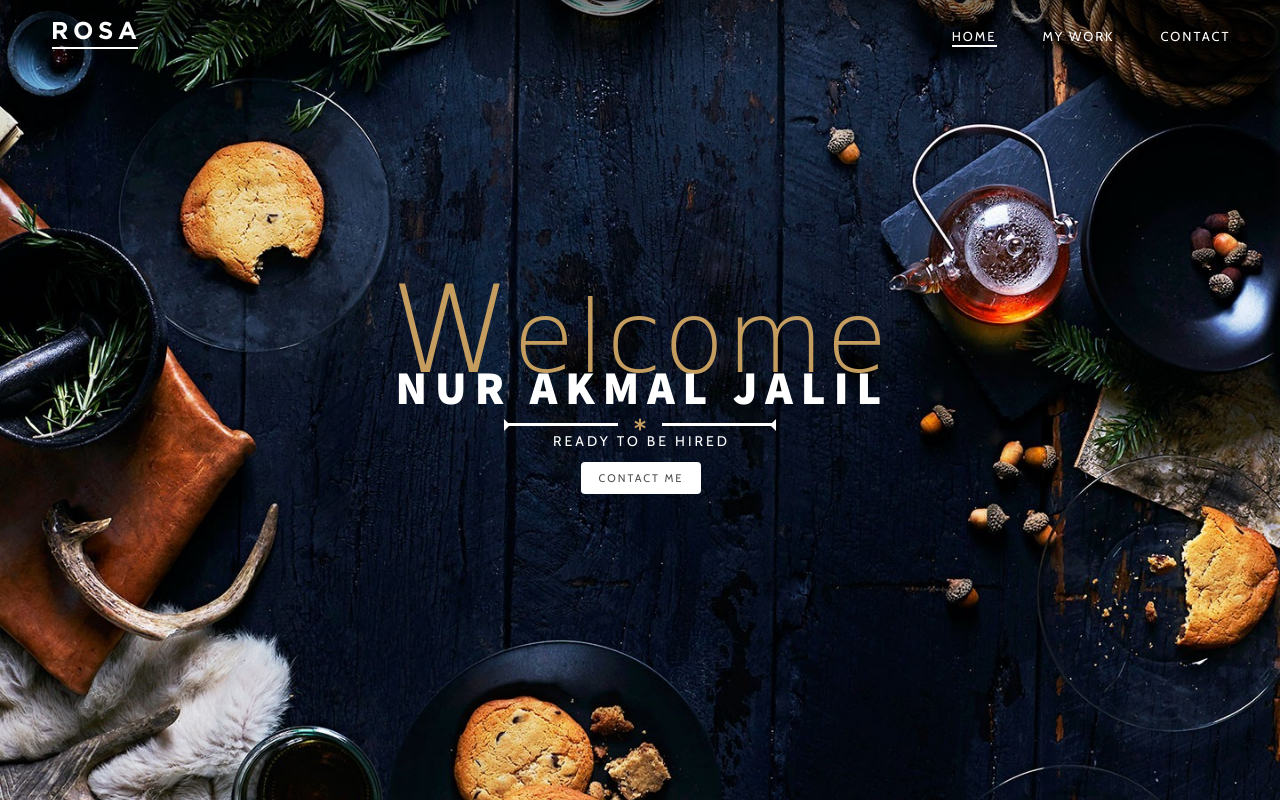
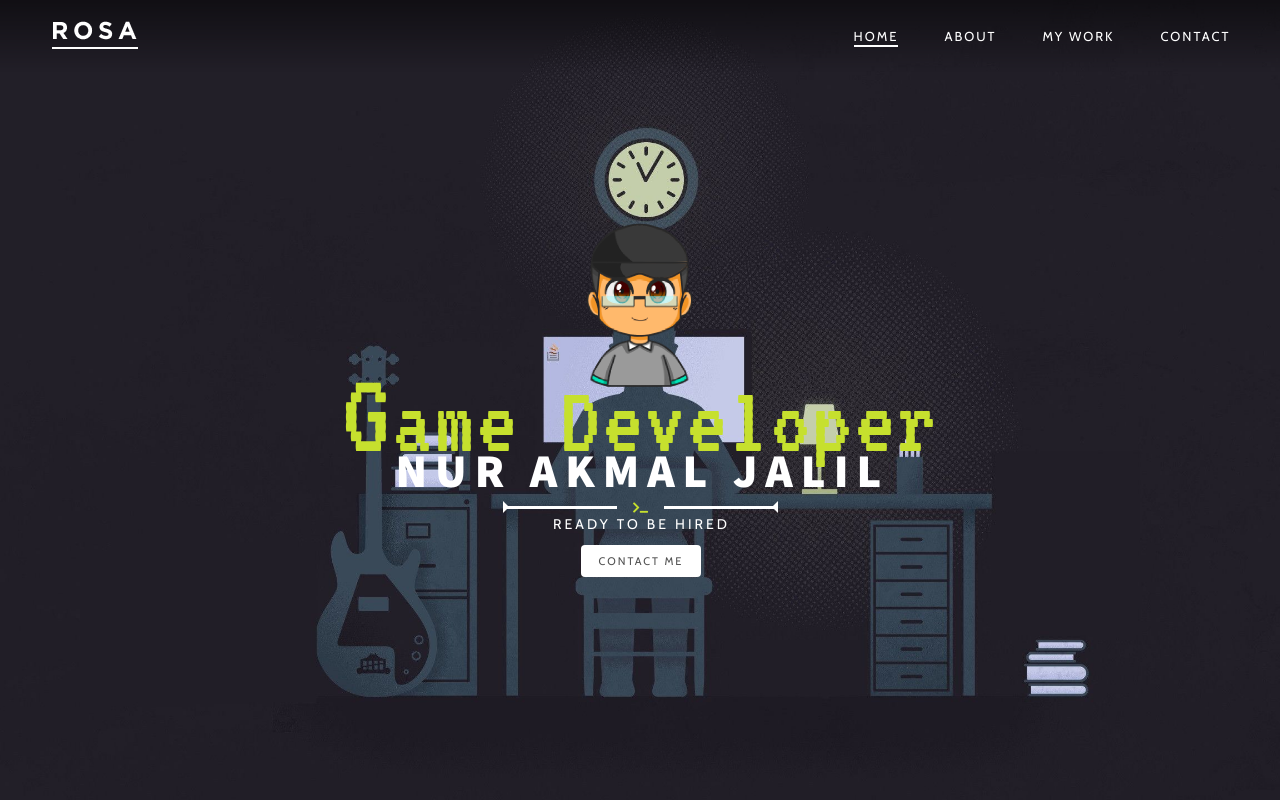
Before and after one commit to nurakmaljalil91/Profile_Page2, a plain HTML site: page index.html in a window 1280 px wide. Shown: the top 802 px of the page. Drawn offline with nearby package versions, Linux system fonts and the light colour scheme; files whose address does not match are found by name; a web font is replaced by a local one.

Commit message:
add profile pic

```diff
--- a/css/style.css
+++ b/css/style.css
@@ -1,4 +1,8 @@
 @import url('https://fonts.googleapis.com/css?family=Cabin|Herr+Von+Muellerhoff|Source+Sans+Pro:400,900&display=swap');
+@import url('https://fonts.googleapis.com/css?family=Permanent+Marker&display=swap');
+@import url('https://fonts.googleapis.com/css?family=Orbitron&display=swap');
+@import url('https://fonts.googleapis.com/css?family=VT323&display=swap');
+@import url('https://fonts.googleapis.com/css?family=Ubuntu&display=swap');
 /*Global styles*/
 *,
 *::before,
@@ -10,10 +14,15 @@
 
 :root{
     --main-font: 'Source Sans Pro', sans-serif;
-    --secondary-font: 'Herr Von Muellerhoff', cursive;
+    /* --main-font: 'Ubuntu', sans-serif; */
+    /*--secondary-font: 'Herr Von Muellerhoff', cursive;*/
+    /* --secondary-font: 'Permanent Marker', cursive; */
+    /* --secondary-font: 'Orbitron', sans-serif; */
+    --secondary-font: 'VT323', monospace;
     --body-font: 'Cabin', sans-serif;
+    /* --body-font: 'Ubuntu', sans-serif; */
     --main-font-color-dark: #252525;
-    --secondary-font-color: #c59d5f;
+    --secondary-font-color: #c6e02e;
     --body-font-color: #515151;
 }
 
@@ -156,13 +165,21 @@ header{
 .hero{
     width: 100%;
     height: 100vh;
-    background: url("../images/hero.jpg")center no-repeat;
+    background: url("../img/background-2.jpg")center no-repeat;
     background-size: cover;
     display: flex;
     align-items: center;
     justify-content: center;
     text-align: center;
 
+}
+
+
+
+.profile-pic{
+    width: 10%;
+    height: 10%;
+    animation: scale .5s forwards;
 }
 
 .sub-headline{
--- a/index.html
+++ b/index.html
@@ -31,6 +31,7 @@
                 <a href="index.html" class="logo"><img src="images/logo-rosa.png" alt=""></a>
                 <ul class="nav-list">
                     <li class="nav-item"><a href="index.html" class="nav-link active">Home</a></li>
+                    <li class="nav-item"><a href="#" class="nav-link">About</a></li>
                     <li class="nav-item"> <a href="#" class="nav-link">My Work</a></li>
                     <li class="nav-item"><a href="#" class="nav-link">Contact</a></li>
                 </ul>
@@ -40,14 +41,15 @@
     <!--Header ends-->
     <section class="hero" id="hero">
         <div class="container">
+            <img class="profile-pic" src="img/akmal.png" alt="">
             <h2 class="sub-headline">
-                <span class="first-letter">W</span>elcome
+                <span class="first-letter">G</span>ame Developer
             </h2>
             <h1 class="headline">Nur Akmal Jalil</h1>
             <div class="headline-description">
                 <div class="separator">
                     <div class="line line-left"></div>
-                    <div class="asterisk"><i class="fas fa-asterisk"></i></div>
+                    <div class="asterisk"><i class="fas fa-terminal"></i></div>
                     <div class="line line-right"></div>
                 </div>
                 <div class="single-animation">
```
Also changed, not shown: img/akmal.png (added), img/background-1.jpg (added), img/background-2.jpg (added).
